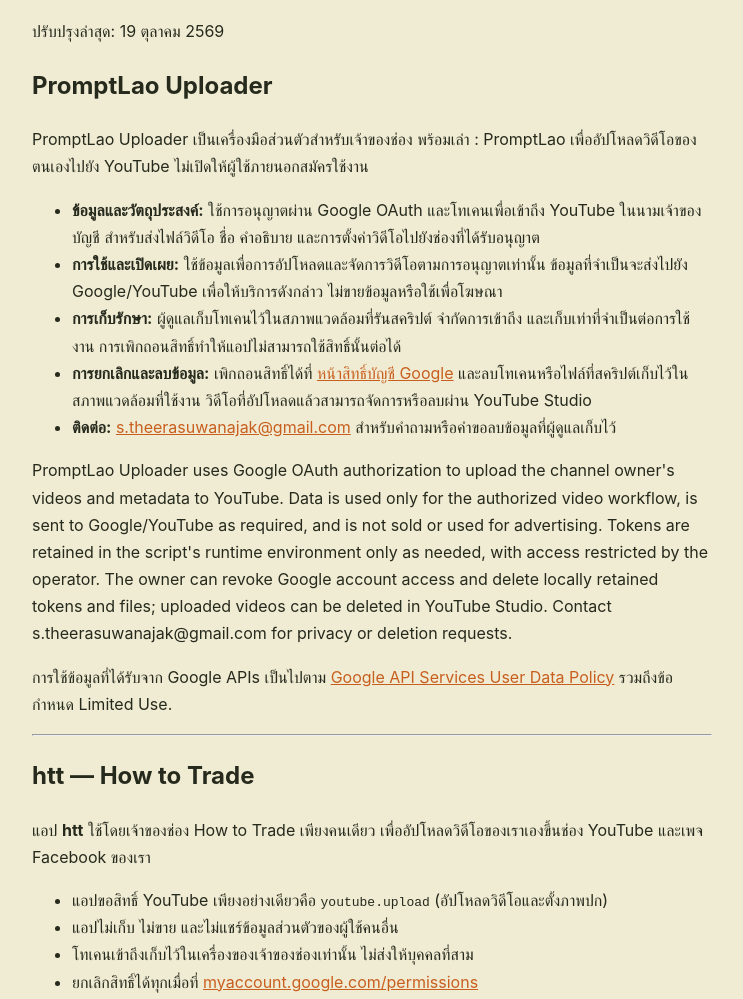
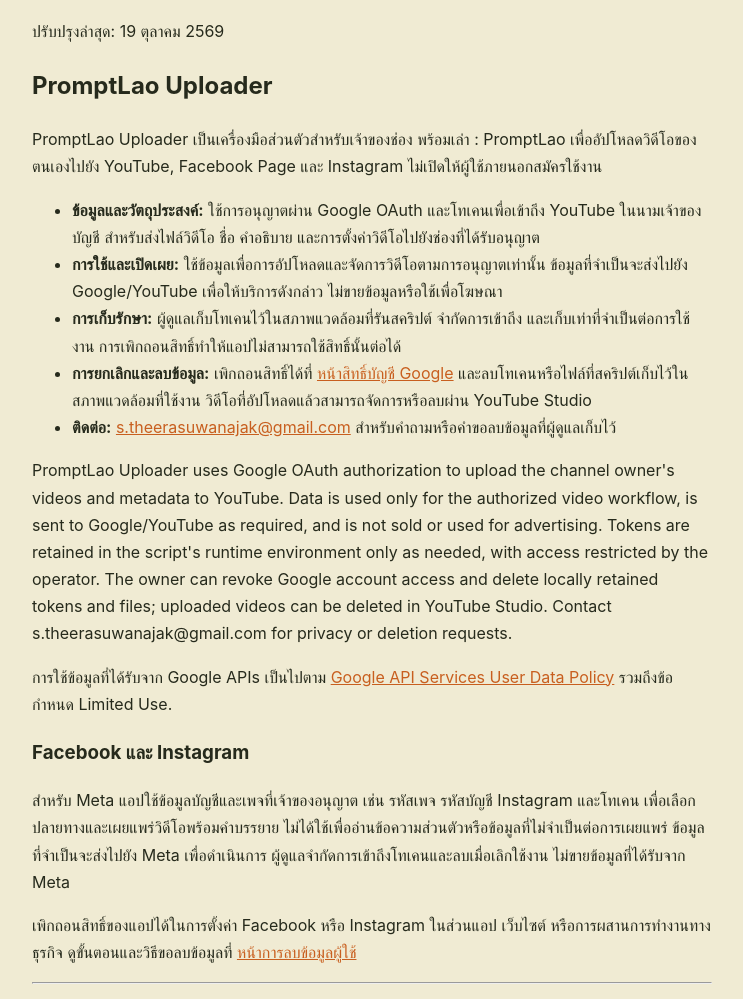
Before and after one commit to Flukena/Flukena.github.io, a plain HTML site: page privacy.html in a window 1280 px wide. Shown: the part 146-1145 px from the top of the page, without its empty margins (268-1011 px from the left). Drawn offline with Linux system fonts and the light colour scheme.

Commit message:
Add Meta publishing privacy and data deletion instructions

```diff
--- a/privacy.html
+++ b/privacy.html
@@ -5,7 +5,7 @@
 <p>ปรับปรุงล่าสุด: 19 ตุลาคม 2569</p>
 <section id="promptlao" aria-labelledby="promptlao-policy-title">
 <h2 id="promptlao-policy-title">PromptLao Uploader</h2>
-<p>PromptLao Uploader เป็นเครื่องมือส่วนตัวสำหรับเจ้าของช่อง พร้อมเล่า : PromptLao เพื่ออัปโหลดวิดีโอของตนเองไปยัง YouTube ไม่เปิดให้ผู้ใช้ภายนอกสมัครใช้งาน</p>
+<p>PromptLao Uploader เป็นเครื่องมือส่วนตัวสำหรับเจ้าของช่อง พร้อมเล่า : PromptLao เพื่ออัปโหลดวิดีโอของตนเองไปยัง YouTube, Facebook Page และ Instagram ไม่เปิดให้ผู้ใช้ภายนอกสมัครใช้งาน</p>
 <ul>
 <li><b>ข้อมูลและวัตถุประสงค์:</b> ใช้การอนุญาตผ่าน Google OAuth และโทเคนเพื่อเข้าถึง YouTube ในนามเจ้าของบัญชี สำหรับส่งไฟล์วิดีโอ ชื่อ คำอธิบาย และการตั้งค่าวิดีโอไปยังช่องที่ได้รับอนุญาต</li>
 <li><b>การใช้และเปิดเผย:</b> ใช้ข้อมูลเพื่อการอัปโหลดและจัดการวิดีโอตามการอนุญาตเท่านั้น ข้อมูลที่จำเป็นจะส่งไปยัง Google/YouTube เพื่อให้บริการดังกล่าว ไม่ขายข้อมูลหรือใช้เพื่อโฆษณา</li>
@@ -15,6 +15,9 @@
 </ul>
 <p>PromptLao Uploader uses Google OAuth authorization to upload the channel owner's videos and metadata to YouTube. Data is used only for the authorized video workflow, is sent to Google/YouTube as required, and is not sold or used for advertising. Tokens are retained in the script's runtime environment only as needed, with access restricted by the operator. The owner can revoke Google account access and delete locally retained tokens and files; uploaded videos can be deleted in YouTube Studio. Contact s.theerasuwanajak@gmail.com for privacy or deletion requests.</p>
 <p>การใช้ข้อมูลที่ได้รับจาก Google APIs เป็นไปตาม <a href="https://developers.google.com/terms/api-services-user-data-policy">Google API Services User Data Policy</a> รวมถึงข้อกำหนด Limited Use.</p>
+<h3>Facebook และ Instagram</h3>
+<p>สำหรับ Meta แอปใช้ข้อมูลบัญชีและเพจที่เจ้าของอนุญาต เช่น รหัสเพจ รหัสบัญชี Instagram และโทเคน เพื่อเลือกปลายทางและเผยแพร่วิดีโอพร้อมคำบรรยาย ไม่ได้ใช้เพื่ออ่านข้อความส่วนตัวหรือข้อมูลที่ไม่จำเป็นต่อการเผยแพร่ ข้อมูลที่จำเป็นจะส่งไปยัง Meta เพื่อดำเนินการ ผู้ดูแลจำกัดการเข้าถึงโทเคนและลบเมื่อเลิกใช้งาน ไม่ขายข้อมูลที่ได้รับจาก Meta</p>
+<p>เพิกถอนสิทธิ์ของแอปได้ในการตั้งค่า Facebook หรือ Instagram ในส่วนแอป เว็บไซต์ หรือการผสานการทำงานทางธุรกิจ ดูขั้นตอนและวิธีขอลบข้อมูลที่ <a href="deletion.html">หน้าการลบข้อมูลผู้ใช้</a></p>
 </section>
 <hr>
 <h2>htt — How to Trade</h2>
```
Also changed, not shown: deletion.html (added, +1 -0 lines), terms.html (+2 -2 lines).
